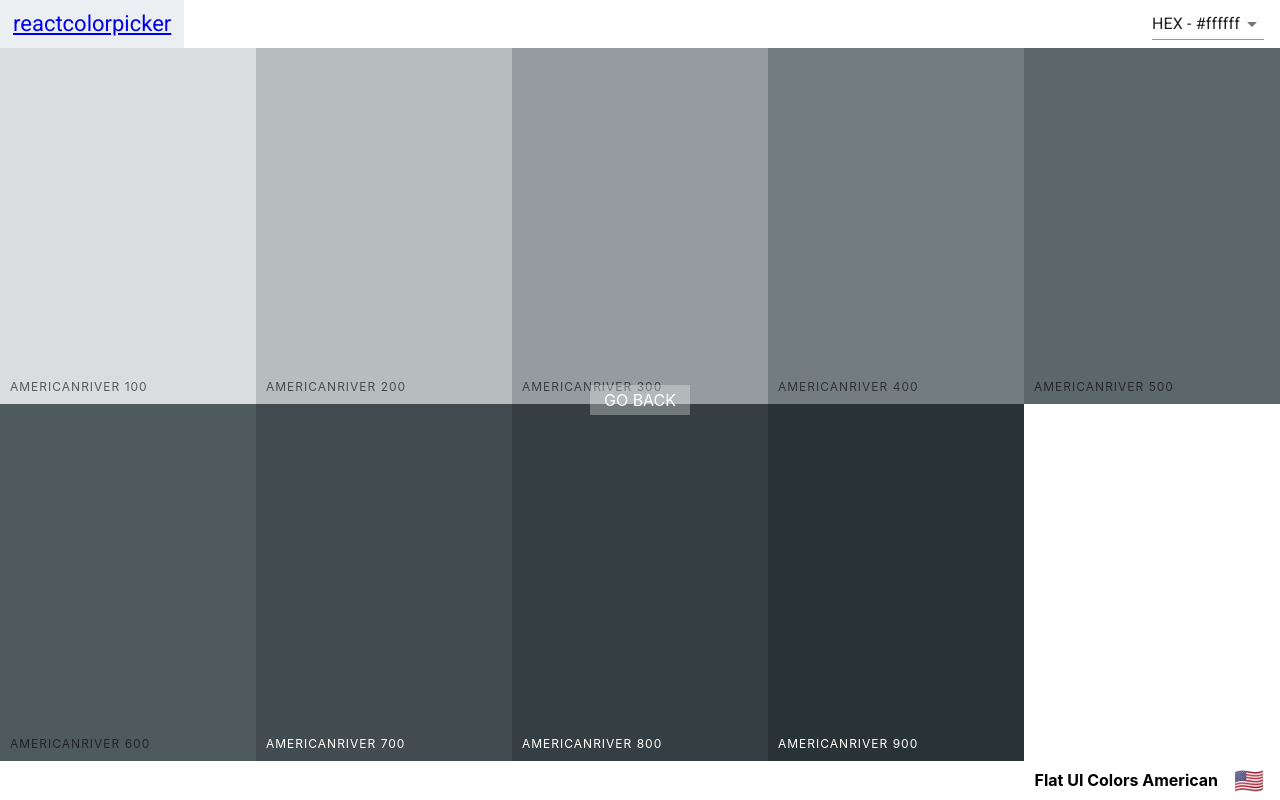
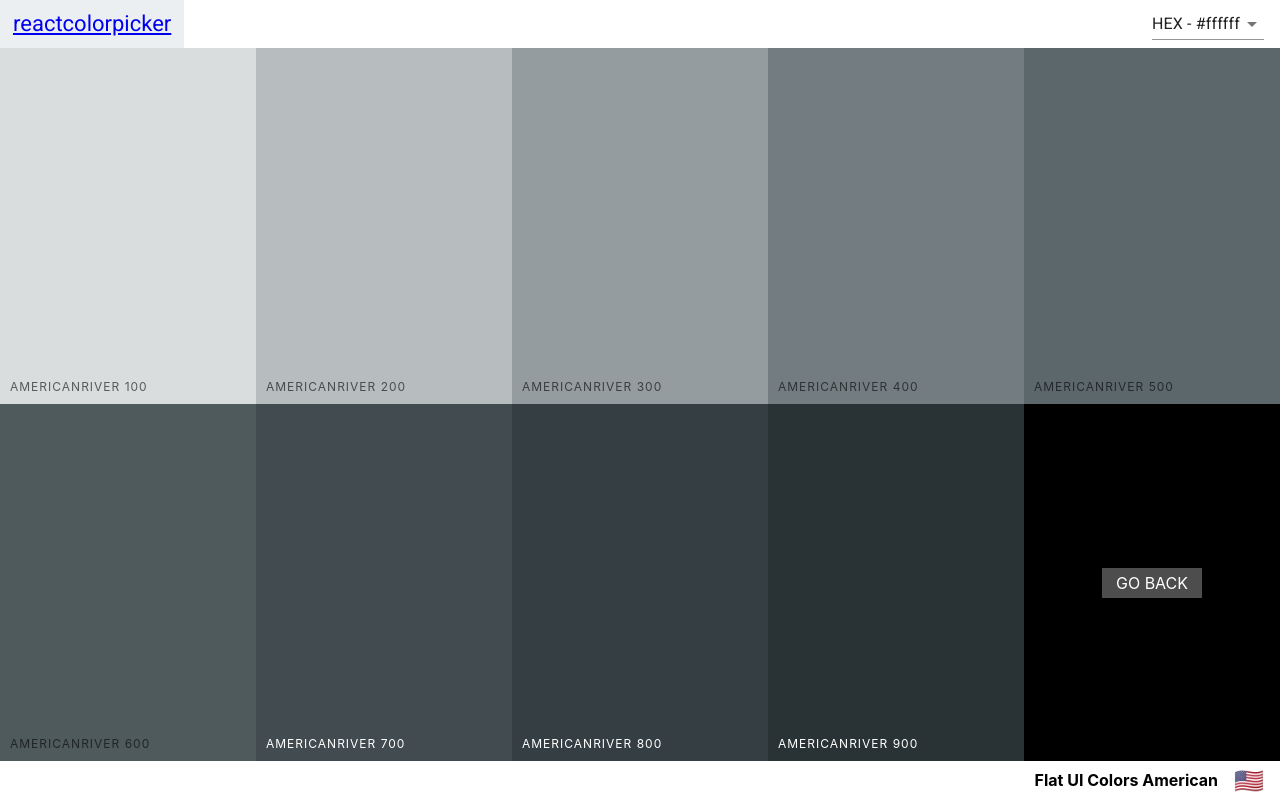
Before and after one commit to bouncingbumble/colors-app, a React (Create React App) app: page /palette/flat-ui-colors-american/americanriver in a window 1280 px wide. Built offline with nearby package versions, Linux system fonts and the light colour scheme.

Commit message:
refactor palette and goback styles

```diff
--- a/src/ColorBox.css
+++ /dev/null
@@ -1,23 +0,0 @@
-.ColorBox.go-back {
-    background-color: black;
-}
-
-.back-button {
-    width: 100px;
-    height: 30px;
-    position: absolute;
-    display: inline-block;
-    top: 50%;
-    left: 50%;
-    margin: -15px 0px 0px -50px;
-    text-align: center;
-    outline: none;
-    background: rgba(255, 255, 255, 0.3);
-    font-size: 1rem;
-    line-height: 30px;
-    border: none;
-    text-transform: uppercase;
-    cursor: pointer;
-    color: white;
-    text-decoration: none;
-}
--- a/src/ColorBox.js
+++ b/src/ColorBox.js
@@ -1,7 +1,6 @@
 import React, { Component } from 'react'
 import { CopyToClipboard } from "react-copy-to-clipboard"
 import { Link } from 'react-router-dom'
-import './ColorBox.css'
 import chroma from 'chroma-js'
 import { withStyles } from '@material-ui/styles'
 
--- a/src/Palette.css
+++ b/src/Palette.css
@@ -1,13 +1,3 @@
-.Palette {
-    height: 100vh;
-    display: flex;
-    flex-direction: column;
-}
-
-.Palette-colors {
-    height: 90%;
-}
-
 .Palette-footer {
     background-color: white;
     height: 5vh;
--- a/src/Palette.js
+++ b/src/Palette.js
@@ -2,7 +2,19 @@ import React, { Component } from 'react'
 import ColorBox from "./ColorBox"
 import './Palette.css'
 import Navbar from './Navbar'
-import PaletteFooter from './PaletteFooter';
+import PaletteFooter from './PaletteFooter'
+import { withStyles } from '@material-ui/styles'
+
+const styles = {
+    Palette: {
+        height: '100vh',
+        display: 'flex',
+        flexDirection: 'column',
+    },
+    colors: {
+        height: "90%"
+    }
+}
 
 class Palette extends Component {
 
@@ -21,14 +33,15 @@ class Palette extends Component {
 
     render() {
         const { colors, paletteName, emoji, id } = this.props.palette
+        const { classes } = this.props
         const { level, format } = this.state
         const colorBoxes = colors[level].map(color => {
             return <ColorBox background={color[format]} name={color.name} key={color.id} moreUrl={`/palette/${id}/${color.id}`} showingFullPalette={true}></ColorBox>
         })
         return (
-            <div className="Palette">
+            <div className={classes.Palette}>
                 <Navbar level={level} changeLevel={this.changeLevel} handleChange={this.changeFormat} showingAllColors />
-                <div className="Palette-colors">
+                <div className={classes.colors}>
                     {colorBoxes}
                 </div>
                 <PaletteFooter paletteName={paletteName} emoji={emoji}></PaletteFooter>
@@ -37,4 +50,4 @@ class Palette extends Component {
     }
 }
 
-export default Palette
+export default withStyles(styles)(Palette)
--- a/src/SingleColorPalette.js
+++ b/src/SingleColorPalette.js
@@ -3,8 +3,51 @@ import ColorBox from "./ColorBox"
 import Navbar from './Navbar';
 import PaletteFooter from './PaletteFooter'
 import { Link } from 'react-router-dom'
+import { withStyles } from '@material-ui/styles'
 
-export default class SingleColorPalette extends Component {
+const styles = {
+    Palette: {
+        height: '100vh',
+        display: 'flex',
+        flexDirection: 'column',
+    },
+    colors: {
+        height: "90%"
+    },
+    goBack: {
+        width: "20%",
+        height: "50%",
+        margin: "0 auto",
+        display: "inline-block",
+        position: "relative",
+        cursor: "pointer",
+        marginBottom: "-3.5px",
+        opacity: 1,
+        backgroundColor: "black",
+        "& a": {
+            width: "100px",
+            height: "30px",
+            position: "absolute",
+            display: "inline-block",
+            top: "50%",
+            left: "50%",
+            margin: "-15px 0px 0px -50px",
+            textAlign: "center",
+            outline: "none",
+            background: "rgba(255, 255, 255, 0.3)",
+            fontSize: "1rem",
+            lineHeight: "30px",
+            border: "none",
+            textTransform: "uppercase",
+            cursor: "pointer",
+            color: "white",
+            textDecoration: "none",
+        }
+    }
+}
+
+
+class SingleColorPalette extends Component {
 
     state = {
         format: "hex"
@@ -34,6 +77,7 @@ export default class SingleColorPalette extends Component {
     }
 
     render() {
+        const { classes } = this.props
         const { format } = this.state
         const { paletteName, emoji, id } = this.props.palette
         const colorBoxes = this._shades.map(color => (
@@ -45,12 +89,12 @@ export default class SingleColorPalette extends Component {
             </ColorBox>
         ))
         return (
-            <div className="SingleColorPalette Palette">
+            <div className={classes.Palette}>
                 <Navbar handleChange={this.changeFormat} showingAllColors={false}></Navbar>
-                <div className='Palette-colors'>
+                <div className={classes.colors}>
                     {colorBoxes}
-                    <div className="go-back ColorBox">
-                        <Link to={`/palette/${id}`} className="back-button">GO BACK</Link>
+                    <div className={classes.goBack}>
+                        <Link to={`/palette/${id}`} >GO BACK</Link>
                     </div>
                 </div>
                 <PaletteFooter paletteName={paletteName} emoji={emoji}></PaletteFooter>
@@ -58,3 +102,5 @@ export default class SingleColorPalette extends Component {
         )
     }
 }
+
+export default withStyles(styles)(SingleColorPalette)
```
